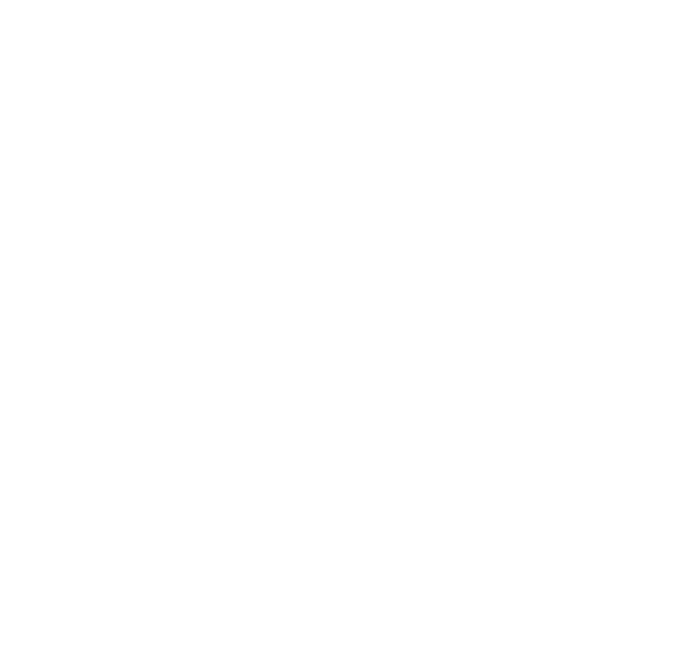
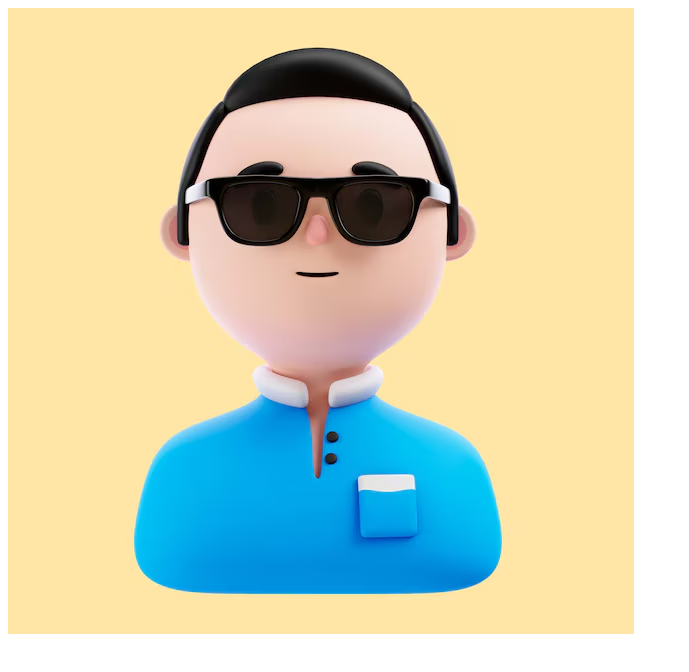
Before and after one commit to isaoliveiratorres/Portfolio, a plain HTML site: page index.html in a window 1280 px wide. Shown: the whole page, without its empty margins (0-689 px from the left). Drawn offline with Linux system fonts and the light colour scheme.

Commit message:
09/04 - patch 1

```diff
--- a/index.html
+++ b/index.html
@@ -8,6 +8,6 @@
     </title>
 </head>
 <body>
-    <img src="img " alt="" srcset="">
+    <img src="img/avatar.png" alt="avatar" srcset="">
 </body>
 </html>
```
Also changed, not shown: img/avatar.png (added).
